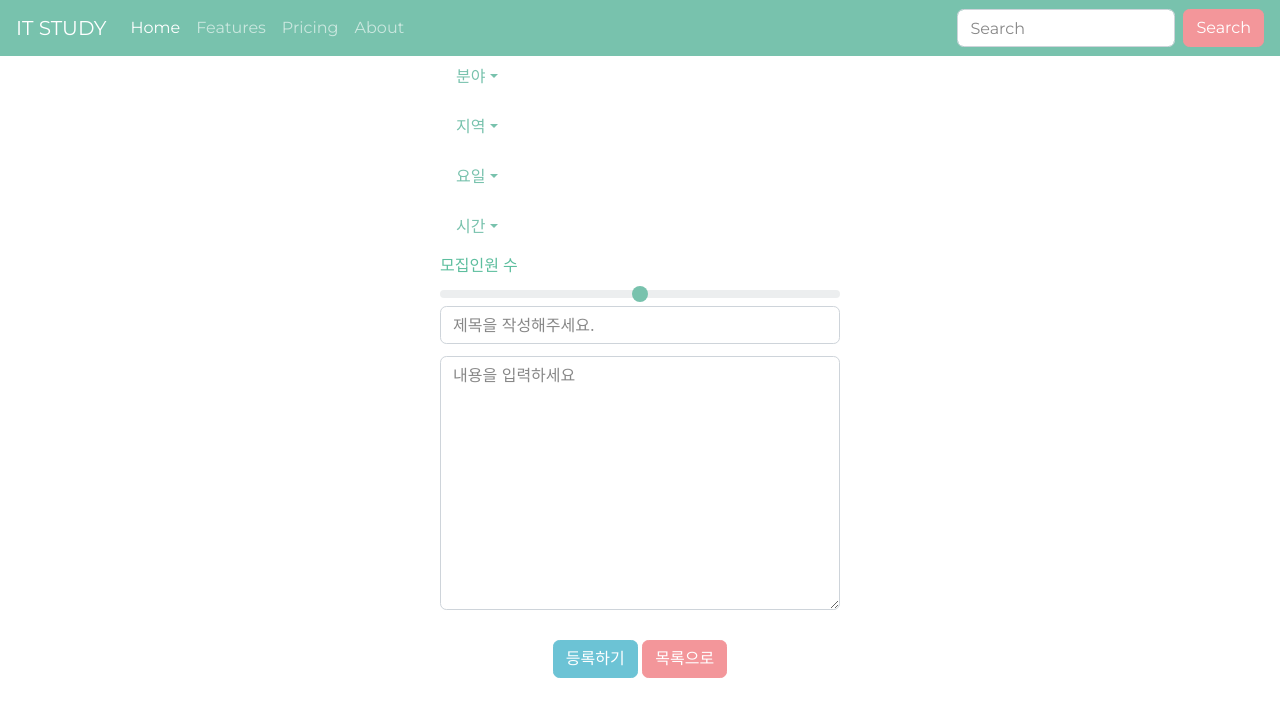
After one commit to dlgosla/study_web, a Django app: template django_exercise/study_web/templates/study_web/post.html in a window 1280 px wide. The commit adds this page. Shown: the top 717 px of the page. Run offline with Django 3.2, Linux system fonts and the light colour scheme; the template is opened without the code that fills it, so the values that code supplies are empty; some libraries are stand-ins or nearby versions.

Commit message:
add post page

```diff
--- a/django_exercise/study_web/templates/study_web/index.html
+++ b/django_exercise/study_web/templates/study_web/index.html
@@ -39,6 +39,7 @@
         </form>
       </div>
     </nav>
+
 
     <!-- 게시판 -->
     <div class="list-group">
--- /dev/null
+++ b/django_exercise/study_web/templates/study_web/post.html
@@ -0,0 +1,128 @@
+
+{% load static %}
+<!doctype html>
+<html lang="ko">
+<head>
+  <link rel= "stylesheet" href ="/static/css/bootstrap.min.css">
+  <style >
+    .nav.nav-pills,
+    .form-group {
+      height: 50px;
+      width: 400px;
+      margin: 0 auto;
+    }
+
+  </style>
+</head>
+
+<body class = "text-center">
+    <!-- 네비바 -->
+    <nav class="navbar navbar-expand-lg navbar-dark bg-primary">
+      <a class="navbar-brand" href="#">IT STUDY</a>
+      <button class="navbar-toggler" type="button" data-toggle="collapse" data-target="#navbarColor01" aria-controls="navbarColor01" aria-expanded="false" aria-label="Toggle navigation">
+        <span class="navbar-toggler-icon"></span>
+      </button>
+
+      <div class="collapse navbar-collapse" id="navbarColor01">
+        <ul class="navbar-nav mr-auto">
+          <li class="nav-item active">
+            <a class="nav-link" href="#">Home <span class="sr-only">(current)</span></a>
+          </li>
+          <li class="nav-item">
+            <a class="nav-link" href="#">Features</a>
+          </li>
+          <li class="nav-item">
+            <a class="nav-link" href="#">Pricing</a>
+          </li>
+          <li class="nav-item">
+            <a class="nav-link" href="#">About</a>
+          </li>
+        </ul>
+        <form class="form-inline my-2 my-lg-0">
+          <input class="form-control mr-sm-2" type="text" placeholder="Search">
+          <button class="btn btn-secondary my-2 my-sm-0" type="submit">Search</button>
+        </form>
+      </div>
+    </nav>
+
+    <!--분야선택-->
+    <ul class="nav nav-pills">
+      <li class="nav-item dropdown">
+        <a class="nav-link dropdown-toggle" data-toggle="dropdown" href="#" role="button" aria-haspopup="true" aria-expanded="false">분야</a>
+        <div class="dropdown-menu" style="">
+          <a class="dropdown-item" href="#">Action</a>
+          <a class="dropdown-item" href="#">Another action</a>
+          <a class="dropdown-item" href="#">Something else here</a>
+          <div class="dropdown-divider"></div>
+          <a class="dropdown-item" href="#">Separated link</a>
+        </div>
+      </li>
+    </ul>
+
+    <!--지역선택-->
+    <ul class="nav nav-pills">
+      <li class="nav-item dropdown">
+        <a class="nav-link dropdown-toggle" data-toggle="dropdown" href="#" role="button" aria-haspopup="true" aria-expanded="false">지역</a>
+        <div class="dropdown-menu" style="">
+          <a class="dropdown-item" href="#">Action</a>
+          <a class="dropdown-item" href="#">Another action</a>
+          <a class="dropdown-item" href="#">Something else here</a>
+          <div class="dropdown-divider"></div>
+          <a class="dropdown-item" href="#">Separated link</a>
+        </div>
+      </li>
+    </ul>
+
+    <!--요일선택-->
+    <ul class="nav nav-pills">
+      <li class="nav-item dropdown">
+        <a class="nav-link dropdown-toggle" data-toggle="dropdown" href="#" role="button" aria-haspopup="true" aria-expanded="false">요일</a>
+        <div class="dropdown-menu" style="">
+          <a class="dropdown-item" href="#">Action</a>
+          <a class="dropdown-item" href="#">Another action</a>
+          <a class="dropdown-item" href="#">Something else here</a>
+          <div class="dropdown-divider"></div>
+          <a class="dropdown-item" href="#">Separated link</a>
+        </div>
+      </li>
+    </ul>
+    <!--시간선택-->
+    <ul class="nav nav-pills">
+      <li class="nav-item dropdown">
+        <a class="nav-link dropdown-toggle" data-toggle="dropdown" href="#" role="button" aria-haspopup="true" aria-expanded="false">시간</a>
+        <div class="dropdown-menu" style="">
+          <a class="dropdown-item" href="#">Action</a>
+          <a class="dropdown-item" href="#">Another action</a>
+          <a class="dropdown-item" href="#">Something else here</a>
+          <div class="dropdown-divider"></div>
+          <a class="dropdown-item" href="#">Separated link</a>
+        </div>
+      </li>
+    </ul>
+    <!--모집인원수-->
+    <div>
+    <fieldset class="form-group">
+      <h6 style ="float:left; color: rgb(93, 190, 158)">모집인원 수</h6>
+      <input type="range" class="custom-range" id="customRange1">
+    </fieldset>
+  </fieldset>
+</div>
+    <!--글쓰기-->
+    <form method="post">
+     <div class="form-group">
+        <input type="text" class="form-control" id="exampleFormControlInput1" name="title" placeholder="제목을 작성해주세요.">
+      </div>
+
+      <div class="form-group">
+        <textarea class="form-control" id="exampleFormControlTextarea1" name="contents" rows="10" placeholder="내용을 입력하세요"></textarea>
+        <div style ="margin: 30px;">
+          <button type="submit" class="btn btn-info">등록하기</button>
+          <button type="button" class="btn btn-secondary">목록으로</button>
+        </div>
+      </div>
+
+
+
+    </form>
+</body>
+</html>
```
